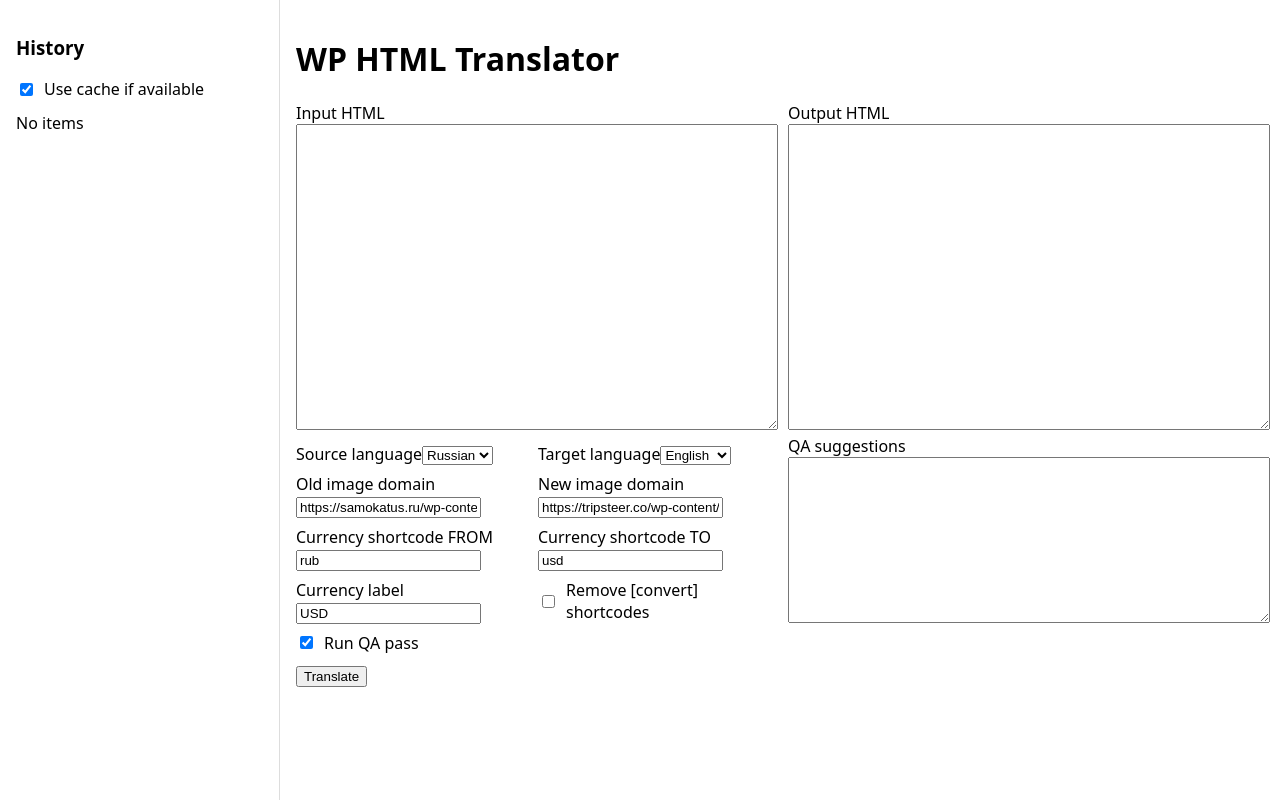
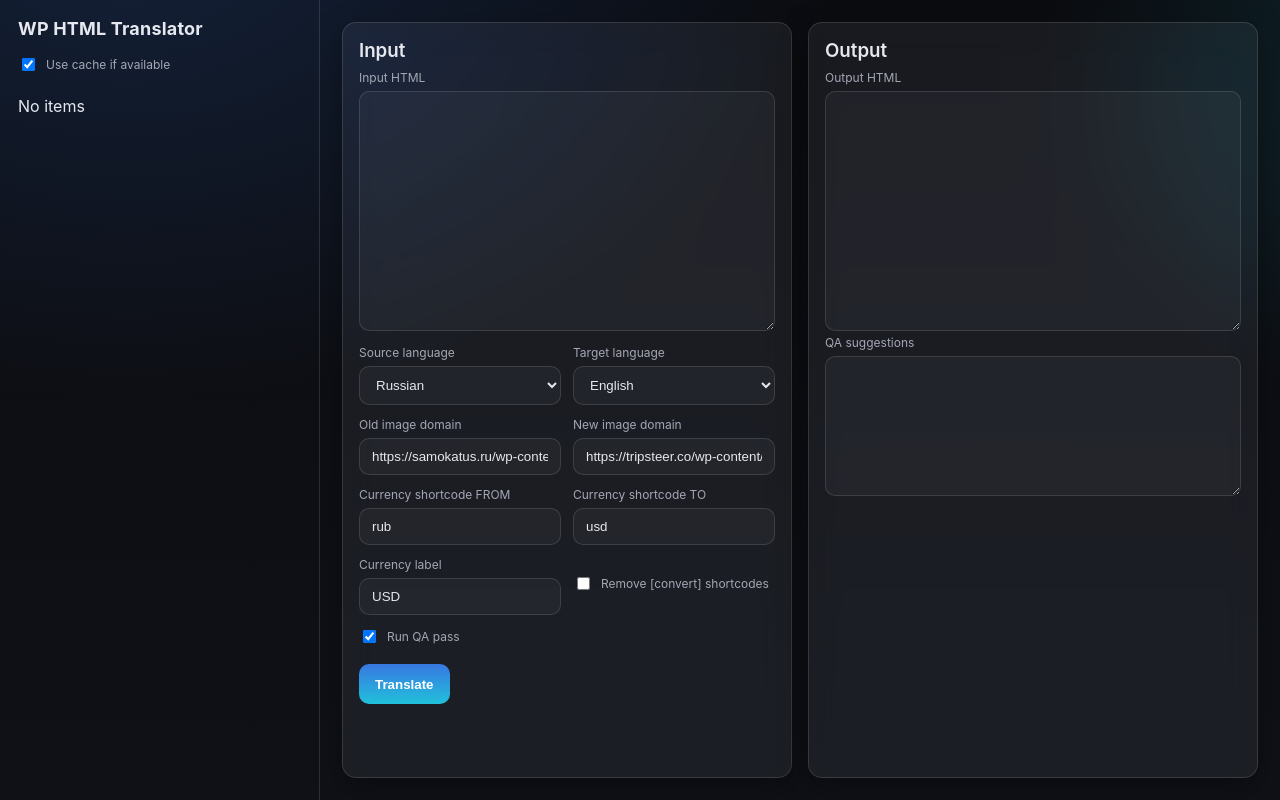
Before and after one commit to eqiu12/ai-translator-4-large-texts, a Next.js app in the folder next/: page / in a window 1280 px wide. Built offline with nearby package versions, Linux system fonts and the light colour scheme.

Commit message:
feat(next): Apple-inspired ChatGPT-like UI with glass panels and styled controls

```diff
--- /dev/null
+++ b/next/app/globals.css
@@ -0,0 +1,154 @@
+/* Global Apple-inspired / Chat-like UI */
+
+:root {
+  --bg: #0b0c10;
+  --bg2: #0f1117;
+  --panel: rgba(255, 255, 255, 0.06);
+  --border: rgba(255, 255, 255, 0.12);
+  --text: #e6e8ef;
+  --muted: #a4a8b4;
+  --accent: #3b82f6; /* Apple-ish blue */
+  --accent-2: #22d3ee; /* cyan */
+  --radius: 14px;
+  --shadow: 0 10px 30px rgba(0,0,0,0.35);
+}
+
+* { box-sizing: border-box; }
+html, body { height: 100%; }
+body {
+  margin: 0;
+  color: var(--text);
+  background: radial-gradient(1200px 800px at 10% -10%, rgba(59,130,246,0.18), transparent 60%),
+              radial-gradient(1000px 700px at 120% 10%, rgba(34,211,238,0.16), transparent 50%),
+              linear-gradient(180deg, var(--bg), var(--bg2));
+  font-family: ui-sans-serif, -apple-system, BlinkMacSystemFont, "Segoe UI", Roboto, Helvetica, Arial, "Apple Color Emoji", "Segoe UI Emoji";
+}
+
+.app-grid {
+  display: grid;
+  grid-template-columns: 320px 1fr;
+  height: 100vh;
+  gap: 0;
+}
+
+@media (max-width: 900px) {
+  .app-grid { grid-template-columns: 1fr; }
+}
+
+.glass {
+  background: var(--panel);
+  border: 1px solid var(--border);
+  border-radius: var(--radius);
+  backdrop-filter: saturate(140%) blur(16px);
+  box-shadow: var(--shadow);
+}
+
+.sidebar {
+  padding: 18px;
+  border-right: 1px solid var(--border);
+  display: flex;
+  flex-direction: column;
+  gap: 16px;
+}
+
+.brand {
+  font-weight: 650;
+  letter-spacing: 0.2px;
+  font-size: 18px;
+  color: var(--text);
+}
+
+.history {
+  display: grid;
+  gap: 8px;
+  overflow: auto;
+}
+
+.history-item {
+  width: 100%;
+  text-align: left;
+  padding: 10px 12px;
+  color: var(--text);
+  background: transparent;
+  border: 1px solid var(--border);
+  border-radius: 10px;
+  cursor: pointer;
+  transition: 0.15s ease;
+}
+.history-item:hover { background: rgba(255,255,255,0.04); transform: translateY(-1px); }
+
+.toggle {
+  display: flex; align-items: center; gap: 8px; color: var(--muted);
+}
+
+.main {
+  padding: 22px;
+  overflow: auto;
+  display: grid;
+  gap: 16px;
+}
+
+.panel {
+  padding: 16px;
+}
+
+.row-2 {
+  display: grid;
+  grid-template-columns: 1fr 1fr;
+  gap: 16px;
+}
+
+@media (max-width: 1100px) {
+  .row-2 { grid-template-columns: 1fr; }
+}
+
+label { display: block; font-size: 12px; color: var(--muted); margin-bottom: 6px; }
+
+.input, .select, .textarea {
+  width: 100%;
+  background: rgba(255,255,255,0.04);
+  color: var(--text);
+  border: 1px solid var(--border);
+  border-radius: 10px;
+  padding: 10px 12px;
+  outline: none;
+}
+
+.textarea { min-height: 240px; font-family: ui-monospace, SFMono-Regular, Menlo, Monaco, Consolas, "Liberation Mono", "Courier New", monospace; }
+
+.controls {
+  display: grid; grid-template-columns: 1fr 1fr; gap: 12px; margin-top: 10px;
+}
+
+.btn {
+  appearance: none;
+  display: inline-flex;
+  align-items: center;
+  justify-content: center;
+  height: 40px;
+  padding: 0 16px;
+  border-radius: 10px;
+  border: 1px solid var(--border);
+  background: linear-gradient(180deg, rgba(255,255,255,0.08), rgba(255,255,255,0.02));
+  color: var(--text);
+  cursor: pointer;
+  transition: 0.15s ease;
+}
+.btn:hover { transform: translateY(-1px); }
+
+.btn-primary {
+  background: linear-gradient(180deg, rgba(59,130,246,0.9), rgba(34,211,238,0.9));
+  border: none;
+  color: white;
+  font-weight: 600;
+}
+.btn-primary:disabled { opacity: 0.6; cursor: not-allowed; }
+
+.section-title { font-weight: 600; margin: 0 0 8px 0; }
+
+.bubble {
+  padding: 12px;
+  border-radius: 14px;
+  border: 1px solid var(--border);
+  background: rgba(255,255,255,0.03);
+}
--- a/next/app/layout.tsx
+++ b/next/app/layout.tsx
@@ -1,3 +1,5 @@
+import './globals.css';
+
 export const metadata = {
   title: 'WP HTML Translator',
   description: 'Translate WordPress HTML with retries and caching',
@@ -6,7 +8,7 @@ export const metadata = {
 export default function RootLayout({ children }: { children: React.ReactNode }) {
   return (
     <html lang="en">
-      <body style={{ margin: 0, fontFamily: 'system-ui, -apple-system, Segoe UI, Roboto, Ubuntu, Cantarell, Noto Sans, sans-serif' }}>
+      <body>
         {children}
       </body>
     </html>
--- a/next/app/page.tsx
+++ b/next/app/page.tsx
@@ -2,12 +2,7 @@
 
 import { useState, useMemo } from "react";
 
-type HistoryItem = {
-  key: string;
-  tgt: string;
-  src: string;
-  createdAt: string;
-};
+type HistoryItem = { key: string; tgt: string; src: string; createdAt: string };
 
 export default function Home() {
   const [htmlIn, setHtmlIn] = useState("");
@@ -29,10 +24,7 @@ export default function Home() {
 
   async function fetchHistory() {
     const r = await fetch("/api/history");
-    if (r.ok) {
-      const data = await r.json();
-      setHist(data.items ?? []);
-    }
+    if (r.ok) setHist((await r.json()).items ?? []);
   }
 
   async function translate() {
@@ -42,19 +34,7 @@ export default function Home() {
       const r = await fetch("/api/translate", {
         method: "POST",
         headers: { "Content-Type": "application/json" },
-        body: JSON.stringify({
-          htmlIn,
-          srcLang,
-          tgtLang,
-          oldDom,
-          newDom,
-          curFrom,
-          curTo,
-          curLbl,
-          removeConvertBlocks: removeConvert,
-          runQa,
-          useCache,
-        }),
+        body: JSON.stringify({ htmlIn, srcLang, tgtLang, oldDom, newDom, curFrom, curTo, curLbl, removeConvertBlocks: removeConvert, runQa, useCache }),
       });
       if (!r.ok) throw new Error(await r.text());
       const data = await r.json();
@@ -77,44 +57,44 @@ export default function Home() {
     }
   }
 
-  useMemo(() => {
-    fetchHistory();
-  }, []);
+  useMemo(() => { fetchHistory(); }, []);
 
   return (
-    <div style={{ display: 'grid', gridTemplateColumns: '280px 1fr', height: '100vh' }}>
-      <aside style={{ borderRight: '1px solid #ddd', padding: 16, overflowY: 'auto' }}>
-        <h3>History</h3>
-        <label style={{ display: 'flex', gap: 8, alignItems: 'center' }}>
+    <div className="app-grid">
+      <aside className="sidebar">
+        <div className="brand">WP HTML Translator</div>
+        <label className="toggle">
           <input type="checkbox" checked={useCache} onChange={e => setUseCache(e.target.checked)} />
           Use cache if available
         </label>
-        <div style={{ marginTop: 12, display: 'grid', gap: 8 }}>
-          {hist.length === 0 && <div>No items</div>}
+        <div className="history">
+          {hist.length === 0 && <div className="muted">No items</div>}
           {hist.map((h) => (
-            <button key={h.key} onClick={() => loadItem(h.key)} style={{ textAlign: 'left' }}>
-              {h.tgt} @ {h.createdAt} (src: {h.src})
+            <button key={h.key} onClick={() => loadItem(h.key)} className="history-item glass">
+              <div style={{ fontSize: 13, fontWeight: 600 }}>{h.tgt} <span style={{ color: '#a4a8b4' }}>(src: {h.src})</span></div>
+              <div style={{ fontSize: 12, color: '#a4a8b4' }}>{h.createdAt}</div>
             </button>
           ))}
         </div>
       </aside>
-      <main style={{ padding: 16, overflow: 'auto' }}>
-        <h1>WP HTML Translator</h1>
-        <div style={{ display: 'grid', gridTemplateColumns: '1fr 1fr', gap: 16 }}>
-          <div>
+      <main className="main">
+        <div className="row-2">
+          <section className="panel glass">
+            <h3 className="section-title">Input</h3>
             <label>Input HTML</label>
-            <textarea value={htmlIn} onChange={e => setHtmlIn(e.target.value)} style={{ width: '100%', height: 300 }} />
-            <div style={{ display: 'grid', gridTemplateColumns: '1fr 1fr', gap: 8, marginTop: 8 }}>
+            <textarea className="textarea" value={htmlIn} onChange={e => setHtmlIn(e.target.value)} />
+
+            <div className="controls">
               <div>
                 <label>Source language</label>
-                <select value={srcLang} onChange={e => setSrcLang(e.target.value)}>
+                <select className="select" value={srcLang} onChange={e => setSrcLang(e.target.value)}>
                   <option>Russian</option>
                   <option>English</option>
                 </select>
               </div>
               <div>
                 <label>Target language</label>
-                <select value={tgtLang} onChange={e => setTgtLang(e.target.value)}>
+                <select className="select" value={tgtLang} onChange={e => setTgtLang(e.target.value)}>
                   <option>English</option>
                   <option>German</option>
                   <option>Spanish</option>
@@ -124,43 +104,45 @@ export default function Home() {
               </div>
               <div>
                 <label>Old image domain</label>
-                <input value={oldDom} onChange={e => setOldDom(e.target.value)} />
+                <input className="input" value={oldDom} onChange={e => setOldDom(e.target.value)} />
               </div>
               <div>
                 <label>New image domain</label>
-                <input value={newDom} onChange={e => setNewDom(e.target.value)} />
+                <input className="input" value={newDom} onChange={e => setNewDom(e.target.value)} />
               </div>
               <div>
                 <label>Currency shortcode FROM</label>
-                <input value={curFrom} onChange={e => setCurFrom(e.target.value)} />
+                <input className="input" value={curFrom} onChange={e => setCurFrom(e.target.value)} />
               </div>
               <div>
                 <label>Currency shortcode TO</label>
-                <input value={curTo} onChange={e => setCurTo(e.target.value)} />
+                <input className="input" value={curTo} onChange={e => setCurTo(e.target.value)} />
               </div>
               <div>
                 <label>Currency label</label>
-                <input value={curLbl} onChange={e => setCurLbl(e.target.value)} />
+                <input className="input" value={curLbl} onChange={e => setCurLbl(e.target.value)} />
               </div>
-              <label style={{ display: 'flex', gap: 8, alignItems: 'center' }}>
+              <label className="toggle">
                 <input type="checkbox" checked={removeConvert} onChange={e => setRemoveConvert(e.target.checked)} />
                 Remove [convert] shortcodes
               </label>
-              <label style={{ display: 'flex', gap: 8, alignItems: 'center' }}>
+              <label className="toggle">
                 <input type="checkbox" checked={runQa} onChange={e => setRunQa(e.target.checked)} />
                 Run QA pass
               </label>
             </div>
-            <button onClick={translate} disabled={loading} style={{ marginTop: 12 }}>
+
+            <button className="btn btn-primary" onClick={translate} disabled={loading} style={{ marginTop: 12 }}>
               {loading ? 'Translating…' : 'Translate'}
             </button>
-          </div>
-          <div>
+          </section>
+          <section className="panel glass">
+            <h3 className="section-title">Output</h3>
             <label>Output HTML</label>
-            <textarea value={htmlOut} onChange={e => setHtmlOut(e.target.value)} style={{ width: '100%', height: 300 }} />
+            <textarea className="textarea" value={htmlOut} onChange={e => setHtmlOut(e.target.value)} />
             <label>QA suggestions</label>
-            <textarea value={qaReport} onChange={e => setQaReport(e.target.value)} style={{ width: '100%', height: 160 }} />
-          </div>
+            <textarea className="textarea" style={{ minHeight: 140 }} value={qaReport} onChange={e => setQaReport(e.target.value)} />
+          </section>
         </div>
       </main>
     </div>
```
